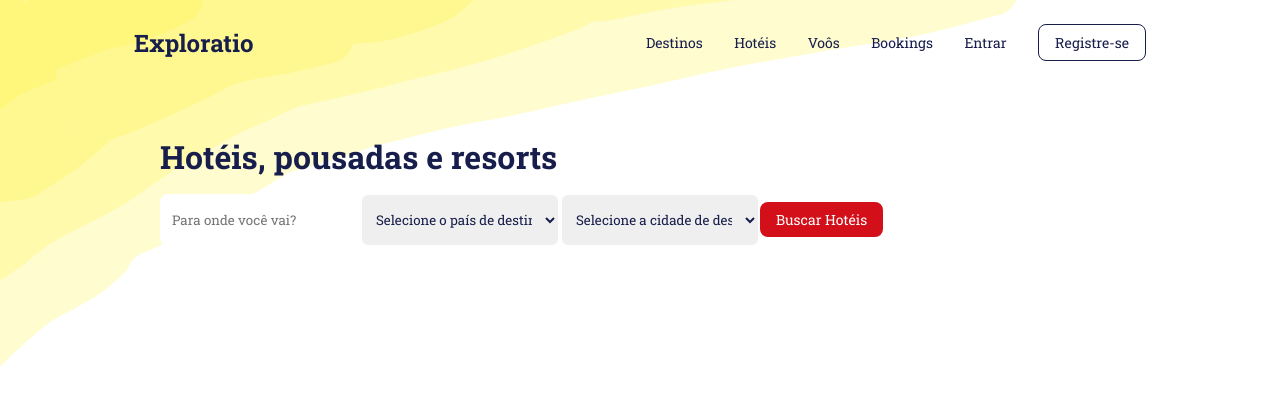
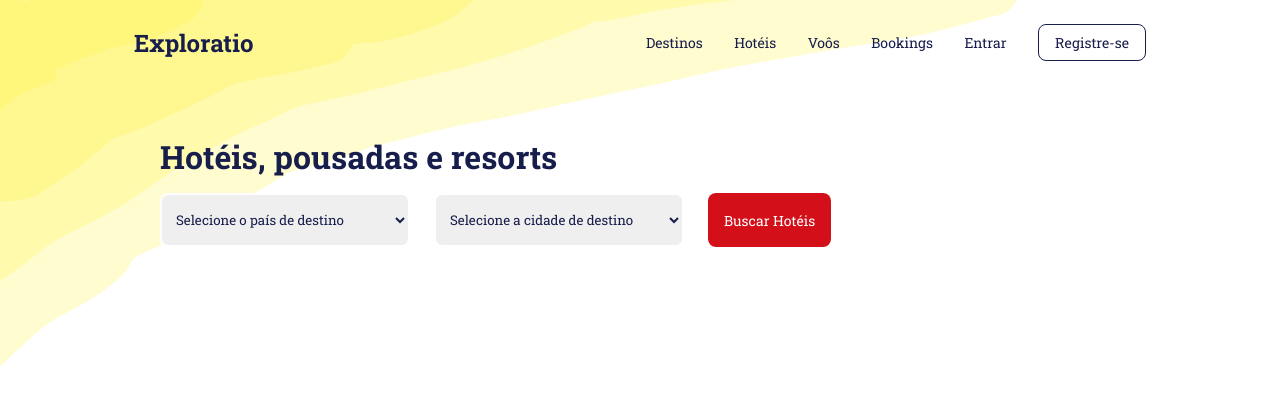
Before and after one commit to karinanuunes/travel-react, a React (Vite) app: page /hoteis in a window 1280 px wide. Shown: the top 404 px of the page. Built offline with nearby package versions, Linux system fonts and the light colour scheme.

Commit message:
add card destiny

```diff
--- a/src/pages/hotels/hotels.css
+++ b/src/pages/hotels/hotels.css
@@ -14,7 +14,7 @@
 }
 
 .hotel-input {
-  width: 200px;
+  width: 250px;
   padding: 15px 10px;
   border-radius: 8px;
   border: 2px solid #ffffff;
@@ -25,3 +25,18 @@
 .hotel-input:focus {
   outline: 0;
 }
+
+.area-form {
+  display: flex;
+  flex-wrap: wrap;
+  gap: 24px;
+  max-height: 50px;
+}
+
+.area-escolha-hotel {
+  display: flex;
+  flex-wrap: wrap;
+  max-width: 1060px;
+  gap: 20px;
+  margin: 50px 0;
+}
--- a/src/pages/hotels/hotels.tsx
+++ b/src/pages/hotels/hotels.tsx
@@ -2,10 +2,13 @@ import "./hotels.css";
 import Nav from "../../components/nav/nav";
 import places from "../../places.json";
 import { useState } from "react";
+import Destiny from "../../components/destiny/destiny";
+import fotoHotel from "../../../public/hotel.jpg";
 
 const Hotels = () => {
   const [paisSelecionado, setPais] = useState("");
   const [cidadeSelecionada, setCidade] = useState("");
+  const [hoteisSelecionados, setHoteisSelecionados] = useState<string[]>([]);
 
   const handlePais = (event: React.ChangeEvent<HTMLSelectElement>) => {
     const paisSelecionado = event.target.value;
@@ -21,12 +24,14 @@ const Hotels = () => {
 
   const onSubmit = () => {
     event?.preventDefault();
-    cidadeSelecionada &&
-      places.forEach((place) => {
-        if (place.cidades.includes(cidadeSelecionada)) {
-          place.hoteis[cidadeSelecionada].map((hotel) => console.log(hotel));
-        }
-      });
+    const hoteisEncontrados: string[] = [];
+    places.forEach((place) => {
+      if (place.cidades.includes(cidadeSelecionada)) {
+        const hoteisCidadeSelecionada = place.hoteis[cidadeSelecionada];
+        hoteisEncontrados.push(...hoteisCidadeSelecionada);
+      }
+    });
+    setHoteisSelecionados(hoteisEncontrados);
   };
 
   return (
@@ -35,12 +40,7 @@ const Hotels = () => {
       <div className="hoteis">
         <h1>Hotéis, pousadas e resorts</h1>
         <div className="area-hoteis">
-          <form onSubmit={onSubmit}>
-            <input
-              type="text"
-              placeholder="Para onde você vai?"
-              className="hotel-input"
-            />
+          <form onSubmit={onSubmit} className="area-form">
             <select
               name="pais"
               id="pais"
@@ -79,6 +79,18 @@ const Hotels = () => {
               Buscar Hotéis
             </button>
           </form>
+          <div className="area-escolha-hotel">
+            {hoteisSelecionados.map((hotel, index) => (
+              <Destiny
+                key={index}
+                src={fotoHotel}
+                alt={hotel}
+                title={hotel}
+                price={2000}
+                days={6}
+              />
+            ))}
+          </div>
         </div>
       </div>
     </div>
```
Also changed, not shown: public/hotel.jpg (added).
